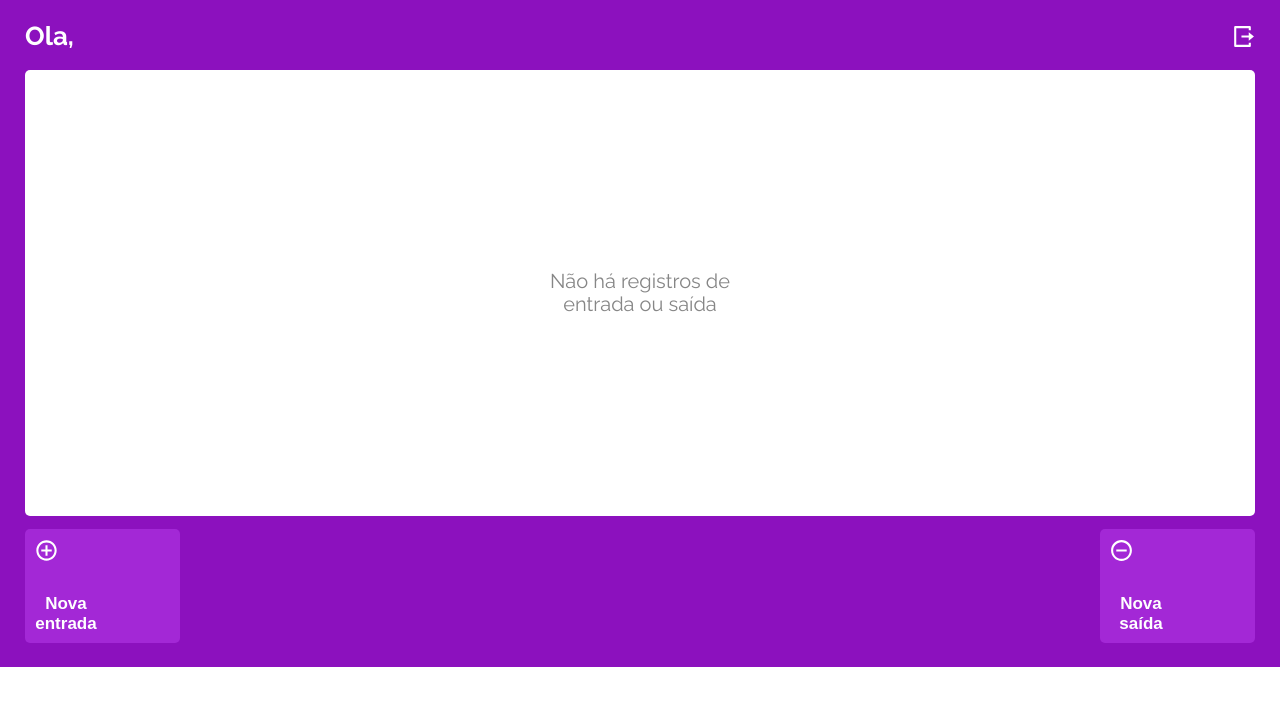
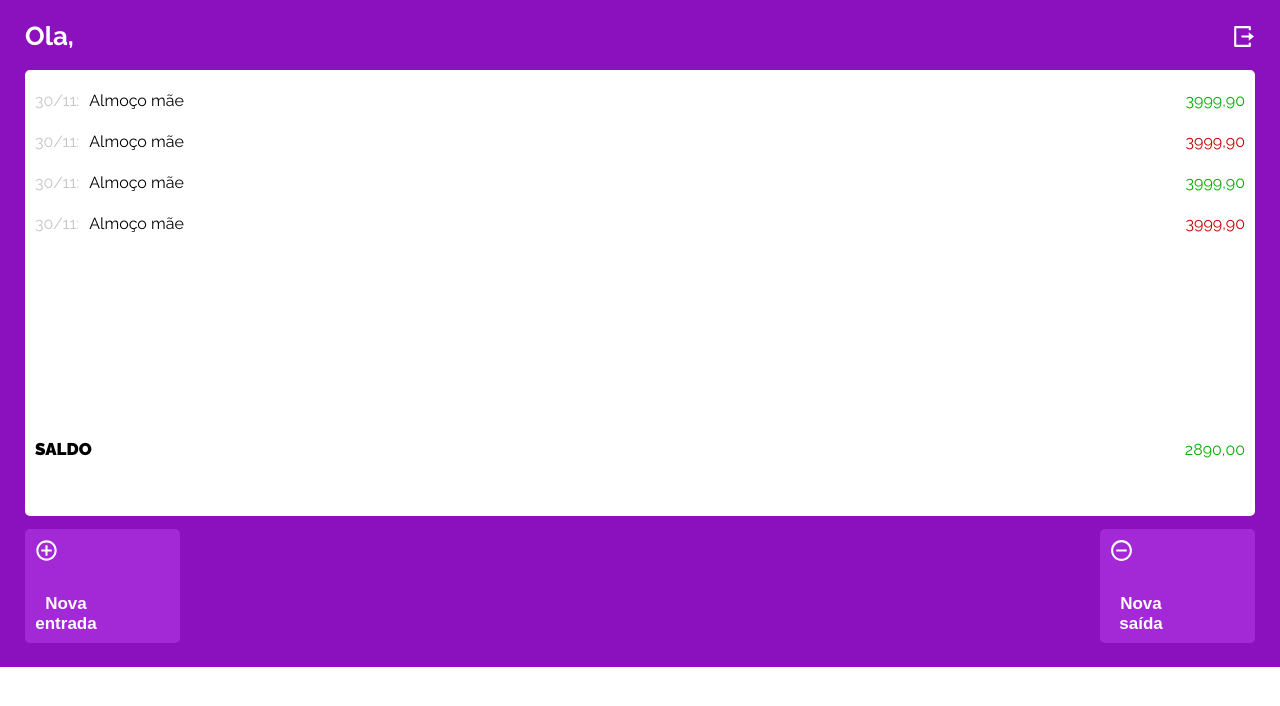
Before and after one commit to Edson0012/projeto13-mywallet-front, a React (Create React App) app: page /transaction in a window 1280 px wide. Shown: the top 706 px of the page. Built offline with nearby package versions, Linux system fonts and the light colour scheme; a web font is replaced by a local one.

Commit message:
feito design do quadro de transações , falta a logica do quadro em conjunto com o back

```diff
--- a/src/App.js
+++ b/src/App.js
@@ -10,9 +10,10 @@ import Withdraw from "./newExit/Withdraw.js"
 export default function App() {
     const [token, setToken] = useState("");
     const [name, setName] = useState('');
-    const contextValue = {token, setToken , name , setName}
+    const [userEmail, setUserEmail] = useState('');
+    const contextValue = {token, setToken , name , setName, userEmail, setUserEmail};
 
-    console.log(token);
+    console.log(userEmail)
 
     return (
         <ContextApi.Provider value={contextValue}>
--- a/src/login/Login.js
+++ b/src/login/Login.js
@@ -6,7 +6,7 @@ import { useContext , useState } from "react"
 import { ThreeDots } from "react-loader-spinner";
 
 export default function Login() {
-    const { token, setToken, name, setName } = useContext(ContextApi);
+    const { setUserEmail, setToken, setName } = useContext(ContextApi);
     const navigate = useNavigate();
     const [email, setEmail] = useState('');
     const [password, setPassword] = useState('');
@@ -38,7 +38,8 @@ export default function Login() {
             .then((res) => {
                 setBlock(true)
                 setToken(res.data.token);
-                setName(res.data.name)
+                setName(res.data.name);
+                setUserEmail(res.data.email);
                 navigate('/transaction')
             }).catch((err) => {
                 alert('Email ou senha incorretos')
--- a/src/newEntry/NewTransaction.js
+++ b/src/newEntry/NewTransaction.js
@@ -2,8 +2,10 @@ import styled from "styled-components"
 import { useNavigate } from "react-router-dom"
 import { useState, useContext } from "react";
 import axios from "axios";
+import ContextApi from "../contextApi/ContextApi";
 
 export default function NewTransaction (){
+    const { userEmail } = useContext(ContextApi)
     const navigate = useNavigate();
     const [deposit, setDeposit] = useState({
         value: '',
@@ -24,7 +26,8 @@ export default function NewTransaction (){
     }
 
     const body = {
-        ...deposit
+        ...deposit,
+        email: userEmail,
     };
 
     function handleSubmit(event) {
@@ -37,7 +40,9 @@ export default function NewTransaction (){
         } else {
         }
 
-        axios.post('http://localhost:5000/newEntry', body).then((res)=> {
+        console.log(body)
+
+        axios.post('http://localhost:5000/new-entry', body).then((res)=> {
             setBlock(true)
             console.log(res)
             setBlockButton(true)
@@ -125,6 +130,7 @@ padding: 2.4rem;
             line-height: 2.3rem;
 
             color: #FFFFFF;
+            cursor: pointer;
         }
     }
 
--- a/src/newExit/Withdraw.js
+++ b/src/newExit/Withdraw.js
@@ -37,7 +37,7 @@ export default function Withdraw() {
         } else {
         }
 
-        axios.post('http://localhost:5000/newExit', body).then((res)=> {
+        axios.post('http://localhost:5000/new-exit', body).then((res)=> {
             setBlock(true)
             console.log(res)
             setBlockButton(true)
@@ -124,6 +124,7 @@ padding: 2.4rem;
             line-height: 2.3rem;
 
             color: #FFFFFF;
+            cursor: pointer;
         }
     }
 
--- a/src/register/Register.js
+++ b/src/register/Register.js
@@ -40,8 +40,8 @@ export default function Register () {
         ){
             alert('preencha todos os campos')
             return
-        } else if (form.password.length <= 5 ) {
-            alert('a senha deve ter pelomenos 5 digitos')
+        } else if (form.password.length <= 6 ) {
+            alert('a senha deve ter pelomenos 6 digitos')
             return
         } else {
         }
--- a/src/transactions/Transaction.js
+++ b/src/transactions/Transaction.js
@@ -1,9 +1,55 @@
 import styled from "styled-components"
+import {useState} from "react"
 
 export default function Transaction(){
+    const [r, setR] = useState(true)
     return (
         <Board>
+            {/* <div className="noTransactions" >
                 <p>Não há registros de entrada ou saída</p>
+            </div> */}
+            <div className="board-transactions">
+                <div className="transactions">
+                    <div className="box">
+                        <p className="date">
+                            30/11:
+                        </p>
+                        <p className="description">Almoço mãe</p>
+                    </div>
+                    <p className="entry">3999,90</p>
+                </div>
+                <div className="transactions">
+                    <div className="box">
+                        <p className="date">
+                            30/11:
+                        </p>
+                        <p className="description">Almoço mãe</p>
+                    </div>
+                    <p className="exit">3999,90</p>
+                </div>
+                <div className="transactions">
+                    <div className="box">
+                        <p className="date">
+                            30/11:
+                        </p>
+                        <p className="description">Almoço mãe</p>
+                    </div>
+                    <p className="entry">3999,90</p>
+                </div>
+                <div className="transactions">
+                    <div className="box">
+                        <p className="date">
+                            30/11:
+                        </p>
+                        <p className="description">Almoço mãe</p>
+                    </div>
+                    <p className="exit">3999,90</p>
+                </div>
+            </div>
+            <footer>
+                <strong>SALDO</strong>
+                <p className="entry">2890,00</p>
+            </footer>
         </Board>
     )
 }
@@ -14,6 +60,44 @@ height: 44.6rem;
 background-color: #FFFFFF;
 border-radius: 0.5rem;
 border: none;
+display: flex;
+flex-direction: column;
+justify-content:space-between;
+padding: 1rem;
+
+    footer{
+        display: flex;
+        width: 100%;
+        height: 2.5rem;
+
+        strong {
+            font-weight: 900;
+
+            font-size: 1.7rem;
+            line-height: 2rem;
+        }
+    }
+
+    .entry{
+            color: #03AC00;
+            font-weight: 400;
+            font-size: 1.6rem;
+            line-height: 1.9rem;
+            text-align: right;
+        }
+
+        .exit{
+            color: #C70000;
+            font-weight: 400;
+            font-size: 1.6rem;
+            line-height: 1.9rem;
+            text-align: right;
+        }
+
+
+    .noTransactions {
+        width: 100%;
+        height: auto;
         display: flex;
         align-items: center;
         justify-content: center;
@@ -32,4 +116,45 @@ justify-content: center;
             height: 4.6rem;
         }
 
+    }
+
+    .board-transactions{
+        display: flex;
+        flex-direction: column;
+        .transactions {
+            width: 100%;
+            height: auto;
+            display: flex;
+            align-items: center;
+            justify-content: center;
+
+            .box {
+                display: flex;
+                align-items: center;
+                justify-content: flex-start;
+                gap: 1rem;
+
+                .date {
+                    font-weight: 400;
+                    font-size: 1.6rem;
+                    line-height: 1.9rem;
+
+                    color: #C6C6C6;
+                }
+
+                .description {
+                    font-weight: 400;
+                    font-size: 1.6rem;
+                    line-height: 1.9rem;
+
+                    color: #000000;
+                }
+
+            }
+
+        }
+
+
+    }
+
 `
```
Also changed, not shown: src/transactions/Perfil.js (+0 -21 lines). Lines whose indentation alone changed are shown as unchanged.
